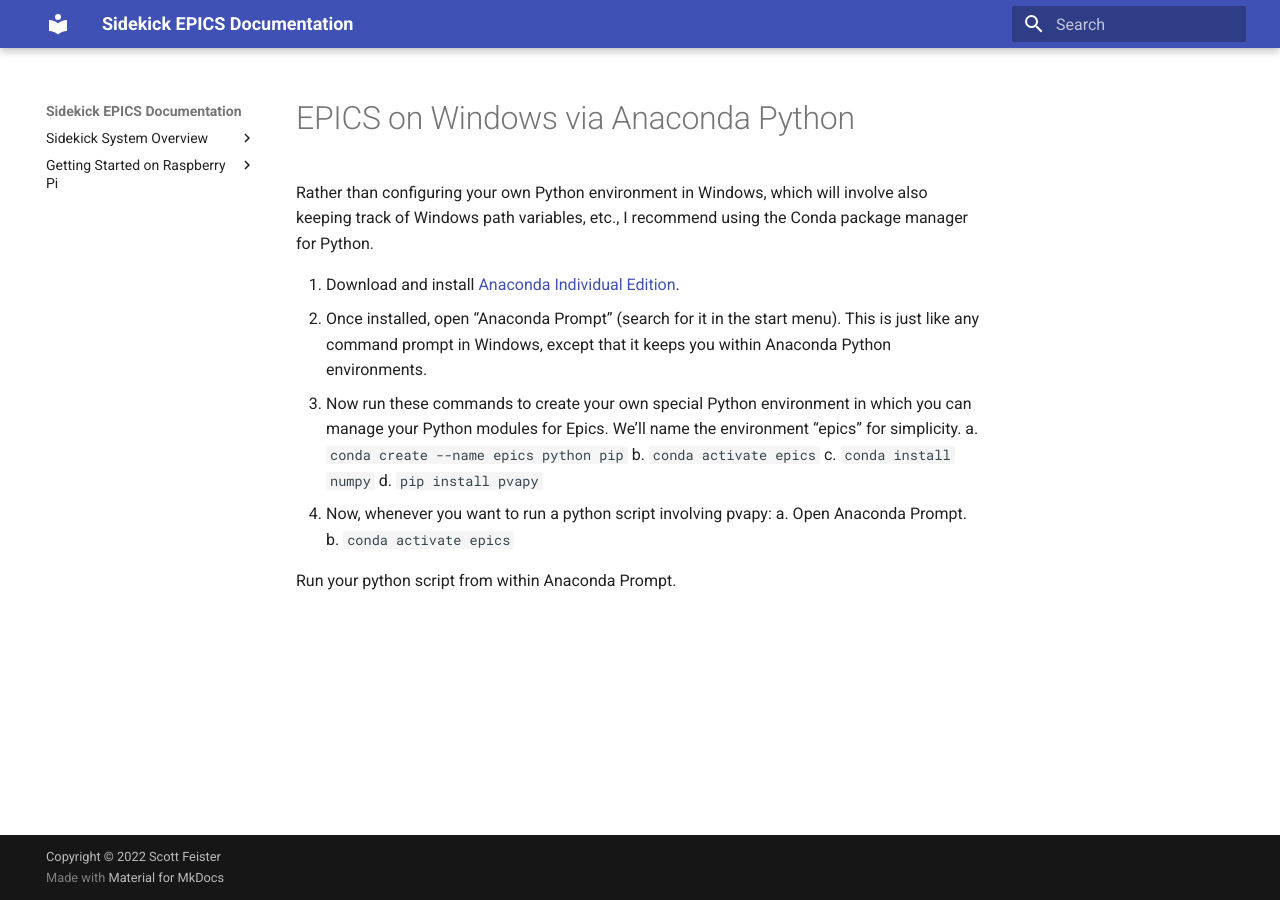
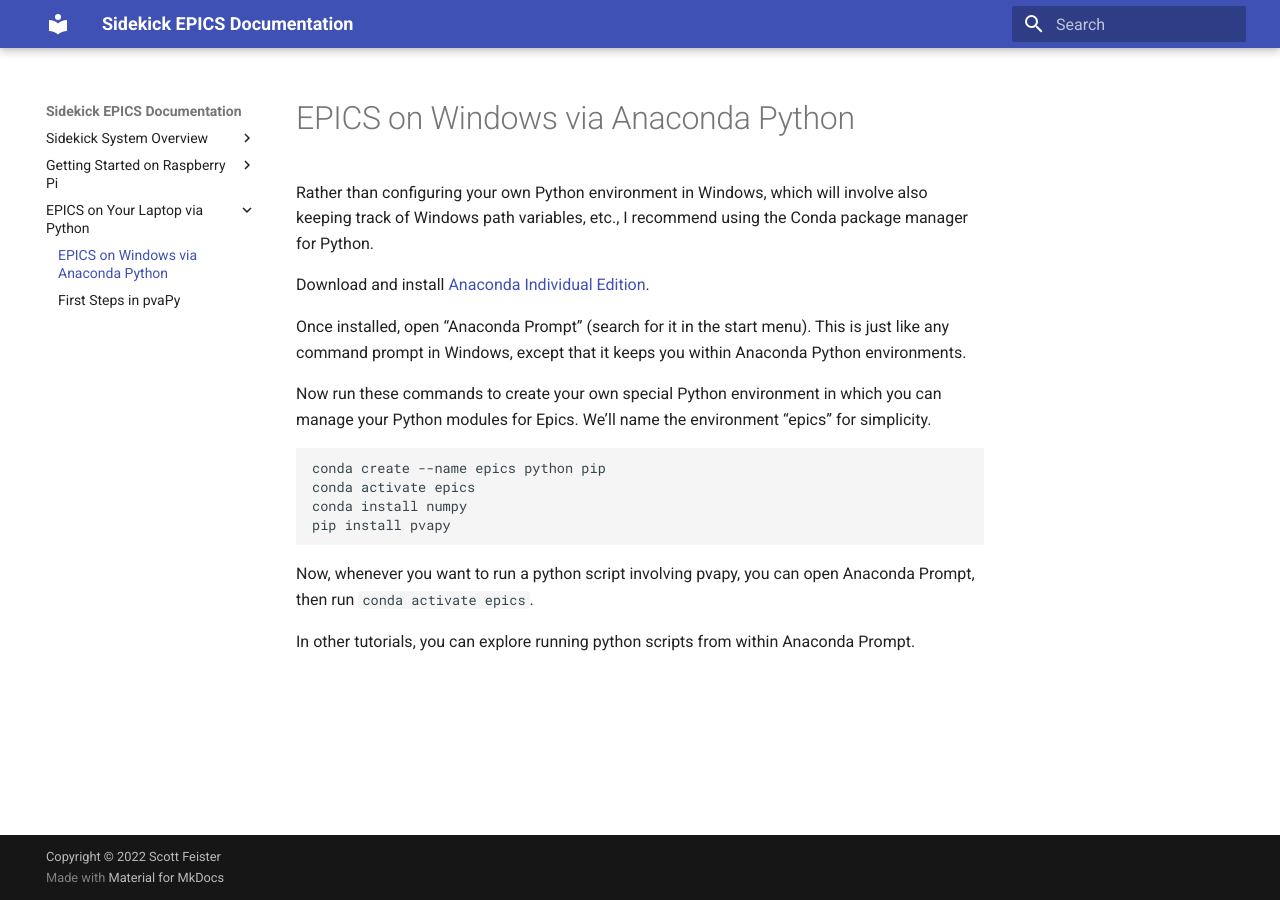
Before and after one commit to sfeister/sidekick-epics-docs, an MkDocs documentation site: the page built from docs/epics_on_windows_via_anaconda.md, in a window 1280 px wide. Built offline with MkDocs 1.6.1 and Material for MkDocs 9.7.7, drawn with Linux system fonts in a browser that asks for light colours.

Commit message:
Added sections on Python client/server

````diff
--- a/docs/epics_on_windows_via_anaconda.md
+++ b/docs/epics_on_windows_via_anaconda.md
@@ -1,16 +1,28 @@
+---
+layout: default
+title: EPICS on Windows via Anaconda Python
+authors:
+    - Scott Feister
+---
+
 # EPICS on Windows via Anaconda Python
 
 Rather than configuring your own Python environment in Windows, which will involve also keeping track of Windows path variables, etc., I recommend using the Conda package manager for Python.
 
-1. Download and install [Anaconda Individual Edition](https://www.anaconda.com/products/individual).
-2. Once installed, open “Anaconda Prompt” (search for it in the start menu). This is just like any command prompt in Windows, except that it keeps you within Anaconda Python environments.
-3. Now run these commands to create your own special Python environment in which you can manage your Python modules for Epics. We’ll name the environment “epics” for simplicity.
-    a. `conda create --name epics python pip`
-	b. `conda activate epics`
-	c. `conda install numpy`
-	d. `pip install pvapy`
-4. Now, whenever you want to run a python script involving pvapy:
-    a. Open Anaconda Prompt.
-    b. `conda activate epics`
 
-Run your python script from within Anaconda Prompt.
+Download and install [Anaconda Individual Edition](https://www.anaconda.com/products/individual).
+
+Once installed, open “Anaconda Prompt” (search for it in the start menu). This is just like any command prompt in Windows, except that it keeps you within Anaconda Python environments.
+
+Now run these commands to create your own special Python environment in which you can manage your Python modules for Epics. We’ll name the environment “epics” for simplicity.
+
+```bash
+conda create --name epics python pip
+conda activate epics
+conda install numpy
+pip install pvapy
+```
+
+Now, whenever you want to run a python script involving pvapy, you can open Anaconda Prompt, then run `conda activate epics`.
+
+In other tutorials, you can explore running python scripts from within Anaconda Prompt.
--- a/mkdocs.yml
+++ b/mkdocs.yml
@@ -10,9 +10,13 @@
         - Install EPICS v7: 'pi-epics-install.md'
         - Install StreamDevice: 'pi-stream-device-install.md'
         - Install and Configure systemd-ioc: 'pi-systemd-softioc-setup.md'
+    - EPICS on Your Laptop via Python:
+        - 'epics_on_windows_via_anaconda.md'
+        - 'epics_message_single_computer.md'
+
 
 extra_css:
-    - stylesheets/extra.css
+    - css/extra.css
 
 extra_javascript:
   - https://cdnjs.cloudflare.com/ajax/libs/mathjax/2.7.0/MathJax.js?config=TeX-MML-AM_CHTML
````
Also changed, not shown: docs/epics_message_single_computer.md (+30 -5 lines), docs/index.md (+2 -2 lines), 1 other file.
